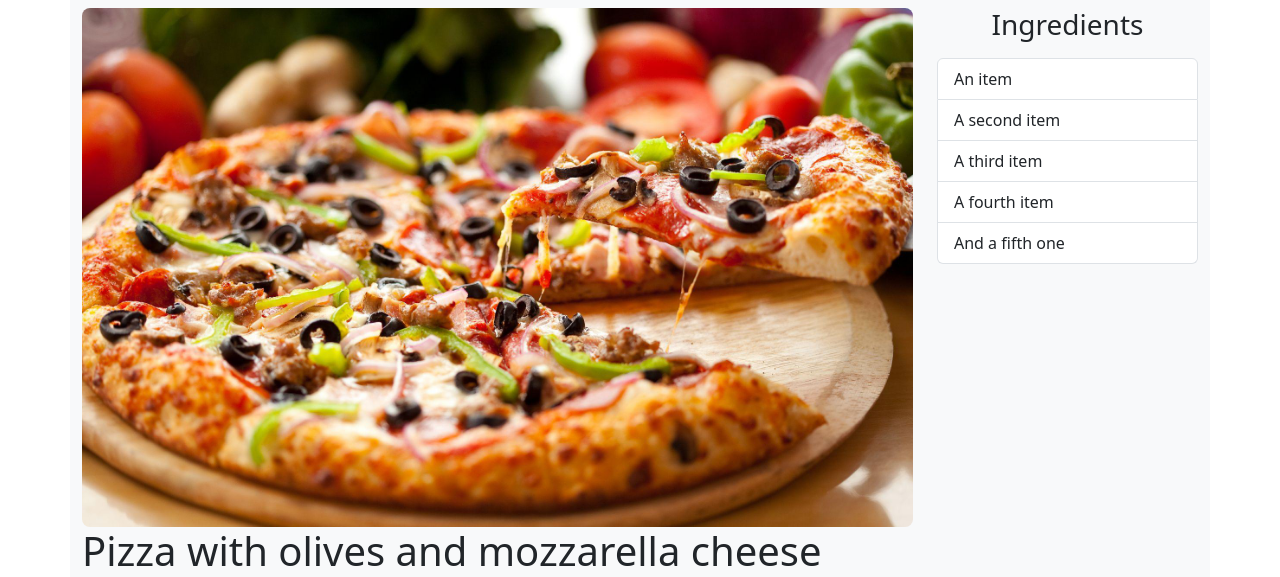
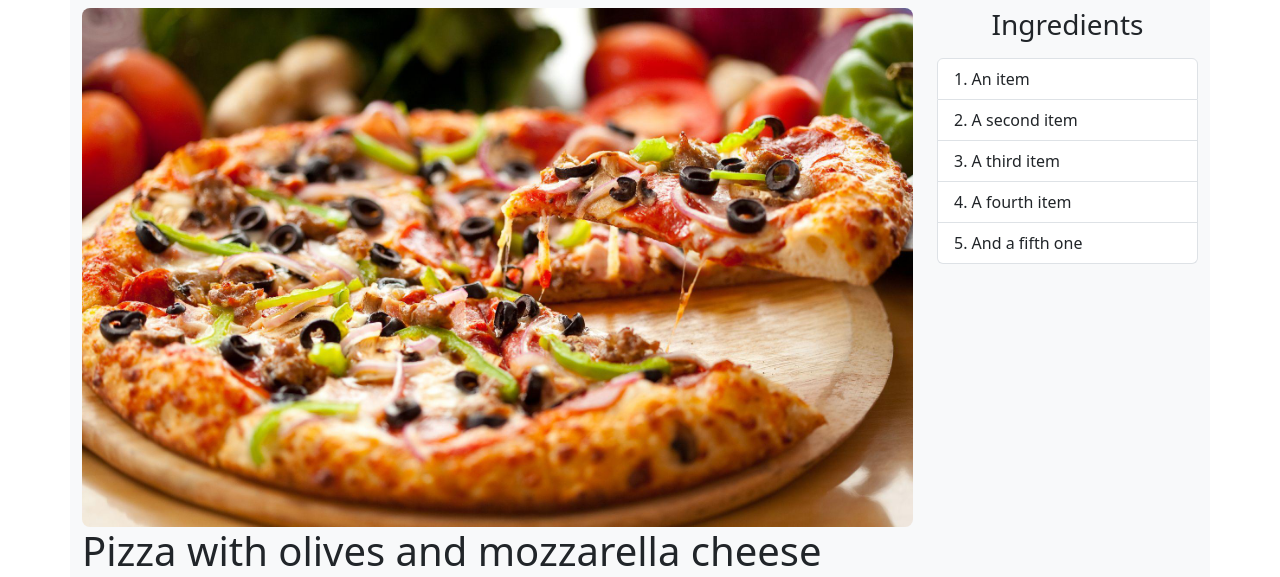
Before and after one commit to FCTL3314/SpecialRecipe, a Django app: template templates/recipe/recipe_description.html in a window 1280 px wide. Shown: the part 60-637 px from the top of the page. Run offline with Django 4.2, Linux system fonts and the light colour scheme; the template is opened without the code that fills it, so the values that code supplies are empty.

Commit message:
numbered list group

```diff
--- a/templates/recipe/recipe_description.html
+++ b/templates/recipe/recipe_description.html
@@ -89,7 +89,7 @@
                         <h3 class="text-center">Ingredients</h3>
                     </div>
                     <div class="mb-3">
-                        <ul class="list-group rounded-top-2 rounded-bottom-2">
+                        <ul class="list-group list-group-numbered rounded-top-2 rounded-bottom-2">
                             <li class="list-group-item text-truncate">An item</li>
                             <li class="list-group-item text-truncate">A second item</li>
                             <li class="list-group-item text-truncate">A third item</li>
```
